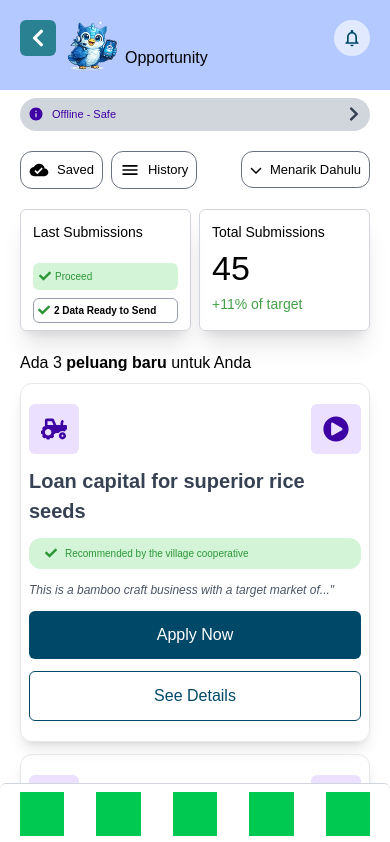
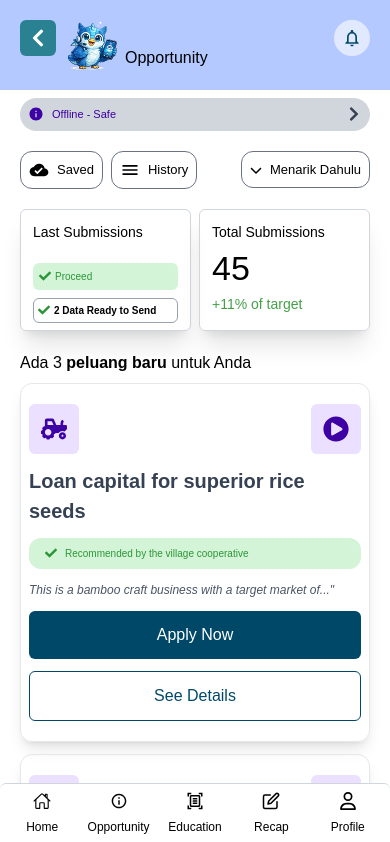
Before and after one commit to AI-ASEAN-404-Yujiem-Not-Found/PWA, a Next.js app: page /opportunity in a window 390 px wide. Shown: the top 842 px of the page. Built offline with nearby package versions, Linux system fonts and the light colour scheme.

Commit message:
finished full responsive bottom navigation

```diff
--- a/app/components/bottom-navigation.tsx
+++ b/app/components/bottom-navigation.tsx
@@ -1,21 +1,78 @@
+import { IoHomeOutline } from "react-icons/io5";
+import { IoMdInformationCircleOutline } from "react-icons/io";
+import { MdOutlineDocumentScanner } from "react-icons/md";
+import { FiEdit } from "react-icons/fi";
+import { FaRegUser } from "react-icons/fa6";
+import Link from "next/link";
+
 export default function BottomNavigation() {
     return (
         <div className="w-full xl:w-[20%] xl:h-screen fixed bottom-0 xl:left-0 z-50">
             <div className="w-full xl:hidden px-5 py-2 grid grid-cols-5 gap-8 bg-white rounded-t-md border-t border-gray-300">
-                <div className="w-full aspect-square bg-green-500"></div>
-                <div className="w-full aspect-square bg-green-500"></div>
-                <div className="w-full aspect-square bg-green-500"></div>
-                <div className="w-full aspect-square bg-green-500"></div>
-                <div className="w-full aspect-square bg-green-500"></div>
+                <div className="w-full aspect-square">
+                    <div className="w-full rounded-md flex flex-col justify-center items-center gap-2">
+                        <IoHomeOutline className="w-4.5 h-4.5" />
+                        <Link href={"/offline-stt"} ><p className="text-[12px]">Home</p></Link>
+                    </div>
+                </div>
+                <div className="w-full aspect-square">
+                    <div className="w-full rounded-md flex flex-col justify-center items-center gap-2">
+                        <IoMdInformationCircleOutline className="w-4.5 h-4.5" />
+                        <Link href={"/opportunity"} ><p className="text-[12px]">Opportunity</p></Link>
+                    </div>
+                </div>
+                <div className="w-full aspect-square">
+                    <div className="w-full rounded-md flex flex-col justify-center items-center gap-2">
+                        <MdOutlineDocumentScanner className="w-4.5 h-4.5" />
+                        <Link href={"/education"} ><p className="text-[12px]">Education</p></Link>
+                    </div>
+                </div>
+                <div className="w-full aspect-square">
+                    <div className="w-full rounded-md flex flex-col justify-center items-center gap-2">
+                        <FiEdit className="w-4.5 h-4.5" />
+                        <Link href={"/recap"}><p className="text-[12px]">Recap</p></Link>
+                    </div>
+                </div>
+                <div className="w-full aspect-square">
+                    <div className="w-full rounded-md flex flex-col justify-center items-center gap-2">
+                        <FaRegUser className="w-4.5 h-4.5" />
+                        <Link href={"/profile"}><p className="text-[12px]">Profile</p></Link>
+                    </div>
+                </div>
             </div>
             <div className="w-full h-full rounded-r-xl border-r border-gray-300 bg-white hidden xl:flex flex-col p-2 gap-8">
                 <div className="text-white font-semibold text-sm text-center bg-[#004868] p-2 rounded-md">MAHESA AI</div>
                 <div className="w-full flex flex-col gap-2">
-                    <div className="w-full p-2 min-h-10 bg-white hover:border-[#00496861] duration-200 cursor-pointer rounded-md border-[0.1px] border-gray-100"></div>
-                    <div className="w-full p-2 min-h-10 bg-white hover:border-[#00496861] duration-200 cursor-pointer rounded-md border-[0.1px] border-gray-100"></div>
-                    <div className="w-full p-2 min-h-10 bg-white hover:border-[#00496861] duration-200 cursor-pointer rounded-md border-[0.1px] border-gray-100"></div>
-                    <div className="w-full p-2 min-h-10 bg-white hover:border-[#00496861] duration-200 cursor-pointer rounded-md border-[0.1px] border-gray-100"></div>
-                    <div className="w-full p-2 min-h-10 bg-white hover:border-[#00496861] duration-200 cursor-pointer rounded-md border-[0.1px] border-gray-100"></div>
+                    <div className="w-full p-2 min-h-10 bg-white hover:border-[#00496861] duration-200 cursor-pointer rounded-md border-[0.1px] border-gray-100">
+                        <div className="w-full rounded-md flex flex-row justify-start items-center gap-2">
+                            <IoHomeOutline className="w-4.5 h-4.5" />
+                            <Link href={"/offline-stt"} ><p className="text-[12px]">Home</p></Link>
+                        </div>
+                    </div>
+                    <div className="w-full p-2 min-h-10 bg-white hover:border-[#00496861] duration-200 cursor-pointer rounded-md border-[0.1px] border-gray-100">
+                        <div className="w-full rounded-md flex flex-row justify-start items-center gap-2">
+                            <IoMdInformationCircleOutline className="w-4.5 h-4.5" />
+                            <Link href={"/opportunity"} ><p className="text-[12px]">Opportunity</p></Link>
+                        </div>
+                    </div>
+                    <div className="w-full p-2 min-h-10 bg-white hover:border-[#00496861] duration-200 cursor-pointer rounded-md border-[0.1px] border-gray-100">
+                        <div className="w-full rounded-md flex flex-row justify-start items-center gap-2">
+                            <MdOutlineDocumentScanner className="w-4.5 h-4.5" />
+                            <Link href={"/education"} ><p className="text-[12px]">Education</p></Link>
+                        </div>
+                    </div>
+                    <div className="w-full p-2 min-h-10 bg-white hover:border-[#00496861] duration-200 cursor-pointer rounded-md border-[0.1px] border-gray-100">
+                        <div className="w-full rounded-md flex flex-row justify-start items-center gap-2">
+                            <FiEdit className="w-4.5 h-4.5" />
+                            <Link href={"/recap"}><p className="text-[12px]">Recap</p></Link>
+                        </div>
+                    </div>
+                    <div className="w-full p-2 min-h-10 bg-white hover:border-[#00496861] duration-200 cursor-pointer rounded-md border-[0.1px] border-gray-100">
+                        <div className="w-full rounded-md flex flex-row justify-start items-center gap-2">
+                            <FaRegUser className="w-4.5 h-4.5" />
+                            <Link href={"/profile"}><p className="text-[12px]">Profile</p></Link>
+                        </div>
+                    </div>
                 </div>
             </div>
         </div>
--- a/app/connection/api-connection.ts
+++ b/app/connection/api-connection.ts
@@ -83,24 +83,3 @@ export interface ErrorResponseAPI {
     message?: string;
     msg?: string;
 }
-
-export interface TestGetAPIResponse {
-    msg: string;
-    data: {
-        price: number;
-        tax: number;
-        description: number;
-    }
-}
-
-export interface TestPostBodyRequest {
-    name: string;
-    description: string;
-    price: number;
-    tax: number;
-}
-
-export interface TestPostResponse {
-    msg: string;
-    id: number;
-}
--- /dev/null
+++ b/app/education/page.tsx
@@ -0,0 +1,7 @@
+import React from 'react'
+
+export default function EducationPage() {
+  return (
+    <div>EducationPage</div>
+  )
+}
--- a/app/offline-stt/ofline-stt-microphone.tsx
+++ b/app/offline-stt/ofline-stt-microphone.tsx
@@ -6,6 +6,8 @@
 import React, { useState, useRef, useCallback } from 'react';
 
 import { PiMicrophoneFill } from "react-icons/pi";
+import { usePostData } from '../connection/connection-hook';
+import { SSTBodyRequest, SSTResponse } from '../type/connection-type';
 
 export default function OflineSTTMicrophone() {
     const [isListening, setIsListening] = useState(false);
@@ -68,7 +70,19 @@ export default function OflineSTTMicrophone() {
     };
 
     const displayText = transcript || interimTranscript;
+
+    const { exec, data, err, loading } = usePostData<SSTResponse, SSTBodyRequest>()
+
+    const handleNextAndProcess = async () => {
+        await exec("/sst-process", { message: displayText, role: "farmer" })
+    }
+
+    if (loading) return <div className='w-screen h-screen flex justify-center items-center'>loading</div>
+
+    console.log(data, err)
+
     return (
+        <div>
             <div className='w-full h-85.5 flex flex-col justify-center items-center gap-10'>
                 {/* Mic button */}
                 <button
@@ -107,5 +121,16 @@ export default function OflineSTTMicrophone() {
                     </p>
                 </div>
             </div>
+
+            <div className="w-full flex flex-col justify-center items-center gap-3 text-center pt-15.75">
+                <div className="p-2 w-full max-w-100 bg-[#004868] text-white rounded-md">
+                    <button onClick={handleNextAndProcess}>Continue</button>
+                </div>
+                <p className="text-[12px] text-gray-600">
+                    Need help?{' '}
+                    <span className='font-semibold text-[#005D85]'>Contact village assistance</span>
+                </p>
+            </div>
+        </div>
     )
 }
--- a/app/offline-stt/page.tsx
+++ b/app/offline-stt/page.tsx
@@ -20,9 +20,10 @@ function OfflineSTTPage() {
                         </h2>
                     </div>
 
+
                     <OflineSTTMicrophone />
 
-                    <div className="w-full flex flex-col justify-center items-center gap-3 text-center pt-15.75">
+                    {/* <div className="w-full flex flex-col justify-center items-center gap-3 text-center pt-15.75">
                         <button className="p-2 w-full max-w-100 bg-[#004868] text-white rounded-md">
                             <Link href={"/welcoming"}>Continue</Link>
                         </button>
@@ -30,7 +31,7 @@ function OfflineSTTPage() {
                             Need help?{' '}
                             <span className='font-semibold text-[#005D85]'>Contact village assistance</span>
                         </p>
-                    </div>
+                    </div> */}
                 </div>
             </div>
             <BottomNavigation />
--- /dev/null
+++ b/app/profile/page.tsx
@@ -0,0 +1,5 @@
+export default function ProfilePage() {
+  return (
+    <div>ProfilePage</div>
+  )
+}
--- /dev/null
+++ b/app/recap/page.tsx
@@ -0,0 +1,7 @@
+import React from 'react'
+
+export default function RecapPage() {
+  return (
+    <div>RecapPage</div>
+  )
+}
--- /dev/null
+++ b/app/type/connection-type.ts
@@ -0,0 +1,9 @@
+export interface SSTBodyRequest {
+    message: string;
+    role?: string | "farm";
+}
+
+export interface SSTResponse {
+    msg: string;
+    result: string;
+}
```
Lines whose indentation alone changed are shown as unchanged.
